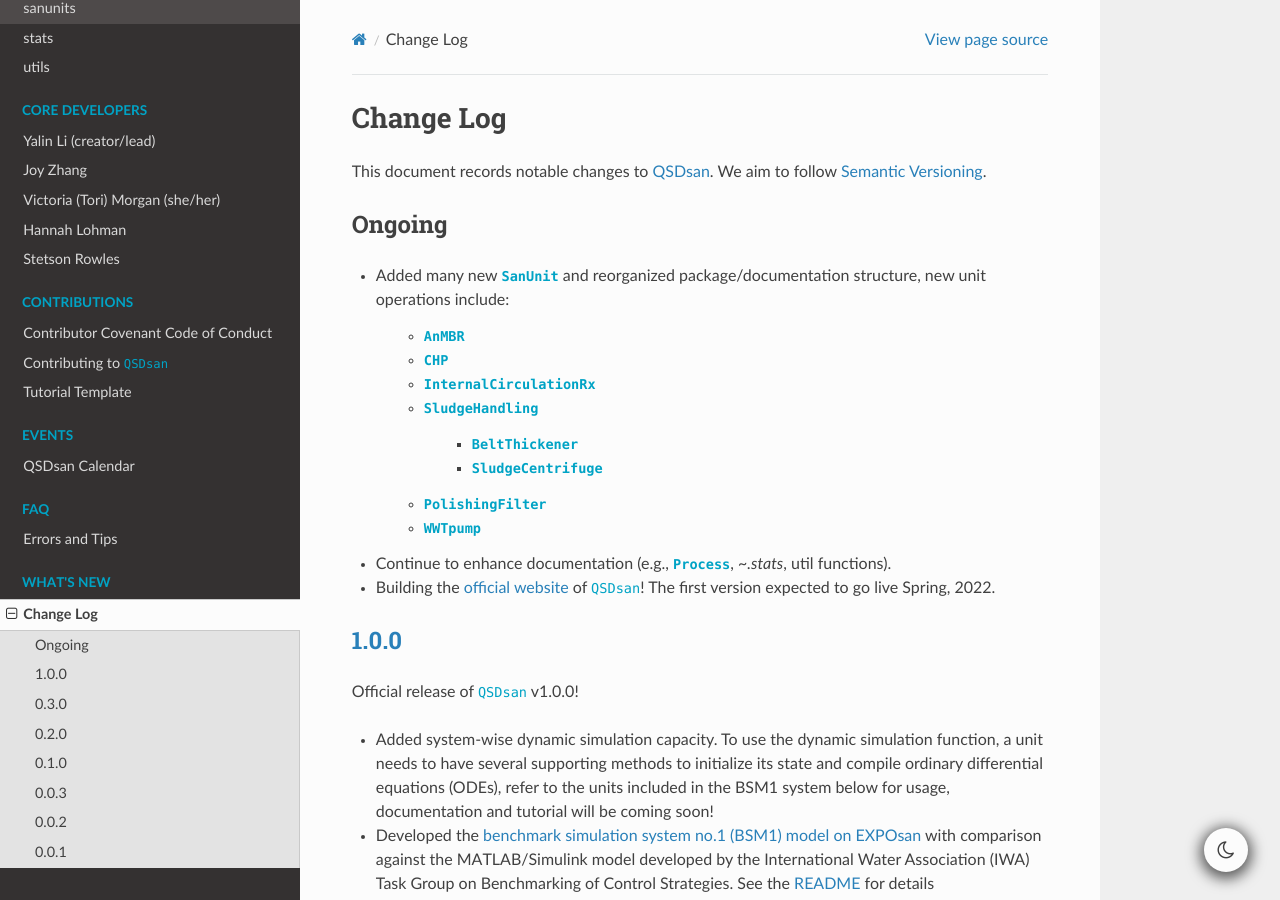
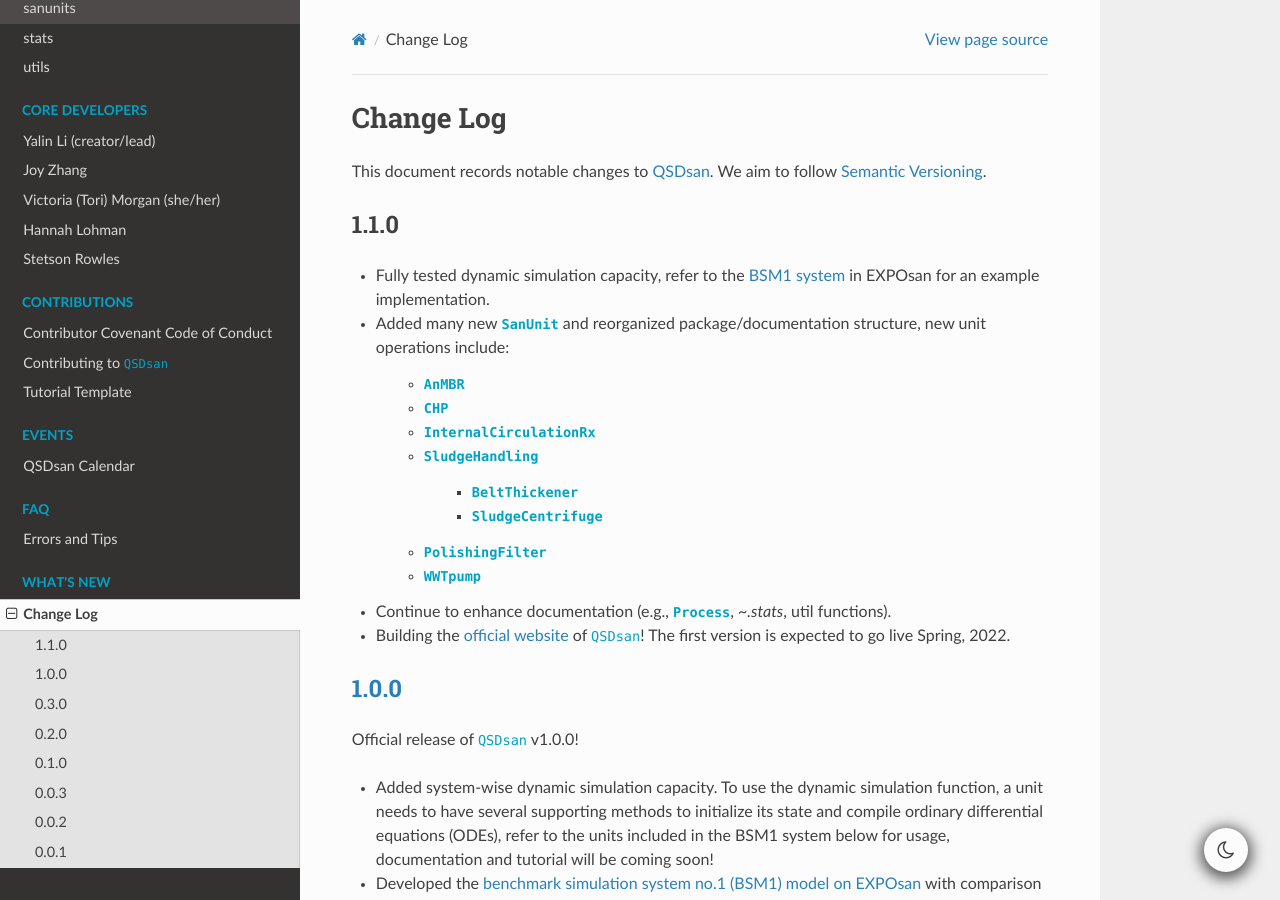
Before and after one commit to QSD-Group/QSDsan, a Sphinx documentation site: the page built from docs/source/CHANGELOG.rst, in a window 1280 px wide and 900 px high. Built offline with Sphinx 7.4.7 and the Read the Docs theme 2.0.0, drawn with Linux system fonts in a browser that asks for light colours.

Commit message:
update to 1.1.0

```diff
--- a/CHANGELOG.rst
+++ b/CHANGELOG.rst
@@ -4,8 +4,9 @@
 This document records notable changes to `QSDsan <https://github.com/QSD-Group/QSDsan>`_. We aim to follow `Semantic Versioning <https://semver.org/>`_.
 
 
-Ongoing
--------
+1.1.0
+-----
+- Fully tested dynamic simulation capacity, refer to the `BSM1 system <https://github.com/QSD-Group/EXPOsan/tree/main/exposan/bsm1>`_ in EXPOsan for an example implementation.
 - Added many new :class:`~.SanUnit` and reorganized package/documentation structure, new unit operations include:
 
 	- :class:`~.sanunits.AnMBR`
@@ -20,7 +21,7 @@
 	- :class:`~.sanunits.WWTpump`
 
 - Continue to enhance documentation (e.g., :class:`~.Process`, `~.stats`, util functions).
-- Building the `official website <https://qsdsan.com>`_ of ``QSDsan``! The first version expected to go live Spring, 2022.
+- Building the `official website <https://qsdsan.com>`_ of ``QSDsan``! The first version is expected to go live Spring, 2022.
 
 
 `1.0.0`_
--- a/README.rst
+++ b/README.rst
@@ -171,12 +171,6 @@
 -------------
 We will keep this `calendar <https://calendar.google.com/calendar/embed?src=ep1au561lj8knfumpcd2a7ml08%40group.calendar.google.com&ctz=America%2FChicago>`_ up-to-date as we organize more events (office hours, workshops, etc.), click on the events in the calendar to see the details (including meeting links).
 
-.. raw:: html
-
-    <embed>
-        <iframe src="https://calendar.google.com/calendar/embed?src=ep1au561lj8knfumpcd2a7ml08%40group.calendar.google.com&ctz=America%2FChicago" style="border: 0" width="100%" height="600" scrolling="no"></iframe>
-    </embed>
-
 
 License information
 -------------------
--- a/docs/source/conf.py
+++ b/docs/source/conf.py
@@ -31,7 +31,7 @@
 # built documents.
 #
 # The short X.Y version.
-version = '1.0.8'
+version = '1.1.0'
 # The full version, including alpha/beta/rc tags.
 release = version
 
--- a/requirements_doc.txt
+++ b/requirements_doc.txt
@@ -1,8 +1,8 @@
 # Needed by qsdsan
 git+https://github.com/BioSTEAMDevelopmentGroup/thermosteam.git
 git+https://github.com/BioSTEAMDevelopmentGroup/biosteam.git@dyn_sim
-biosteam>=2.31.23
-thermosteam>=0.27.18
+biosteam>=2.32.2
+thermosteam>=0.28.4
 SALib
 seaborn
 sympy
--- a/requirements_test.txt
+++ b/requirements_test.txt
@@ -1,6 +1,6 @@
 # Needed by qsdsan
-biosteam>=2.31.23
-thermosteam>=0.27.18
+biosteam>=2.32.2
+thermosteam>=0.28.4
 exposan
 SALib>=1.4.5
 seaborn
--- a/setup.py
+++ b/setup.py
@@ -17,7 +17,7 @@
 setup(
     name='qsdsan',
     packages=['qsdsan'],
-    version='1.0.8',
+    version='1.1.0',
     license='UIUC',
     author='Quantitative Sustainable Design Group',
     author_email='quantitative.sustainable.design@gmail.com',
@@ -27,7 +27,7 @@
     project_urls={
         'Documentation': 'https://qsdsan.readthedocs.io/',
     },
-    install_requires=['biosteam>=2.31.23', 'thermosteam>=0.27.18',
+    install_requires=['biosteam>=2.32.2', 'thermosteam>=0.28.4',
                       'pandas>=1.3.2', 'matplotlib>=3.3.2', 'scikit-learn', 'scipy>=1.7.1',
                       'SALib>=1.4.5', 'seaborn', 'sympy>=1.8'],
     package_data=
```
